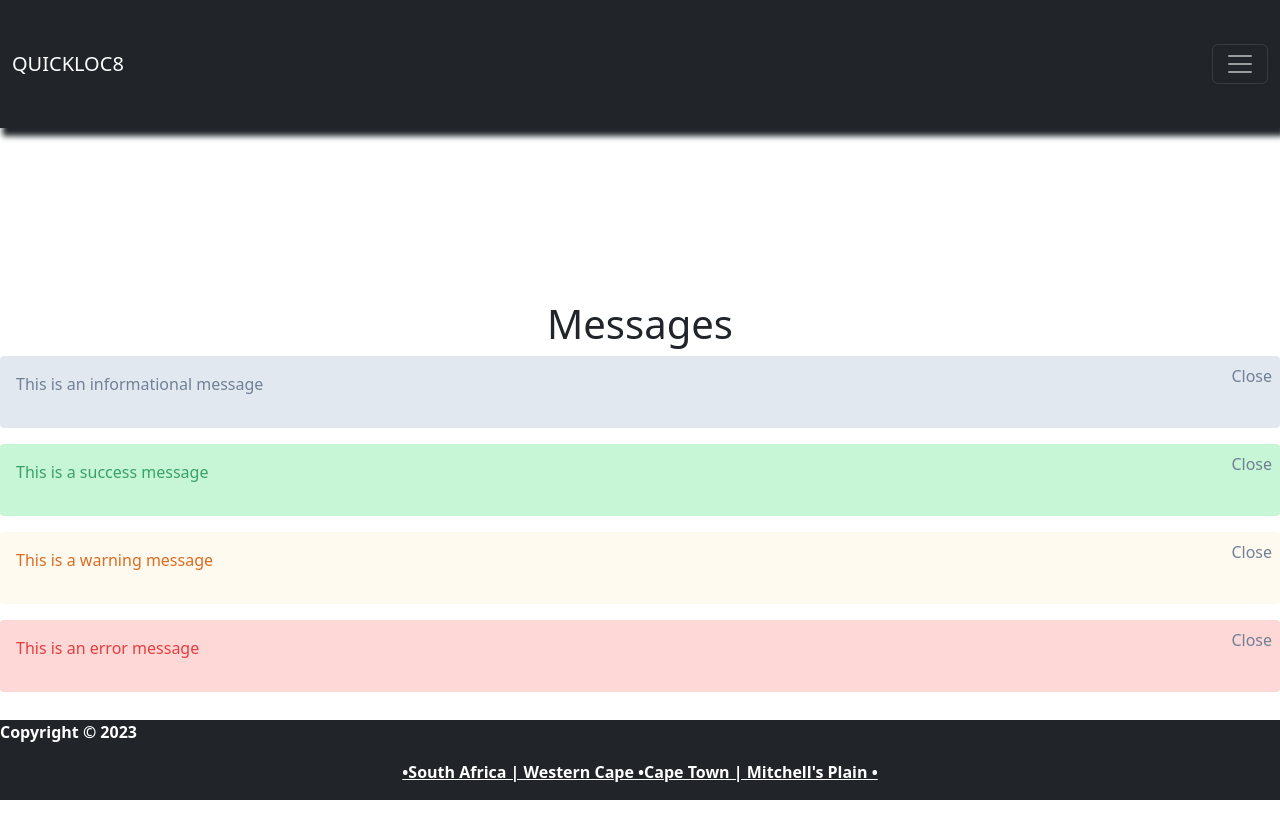
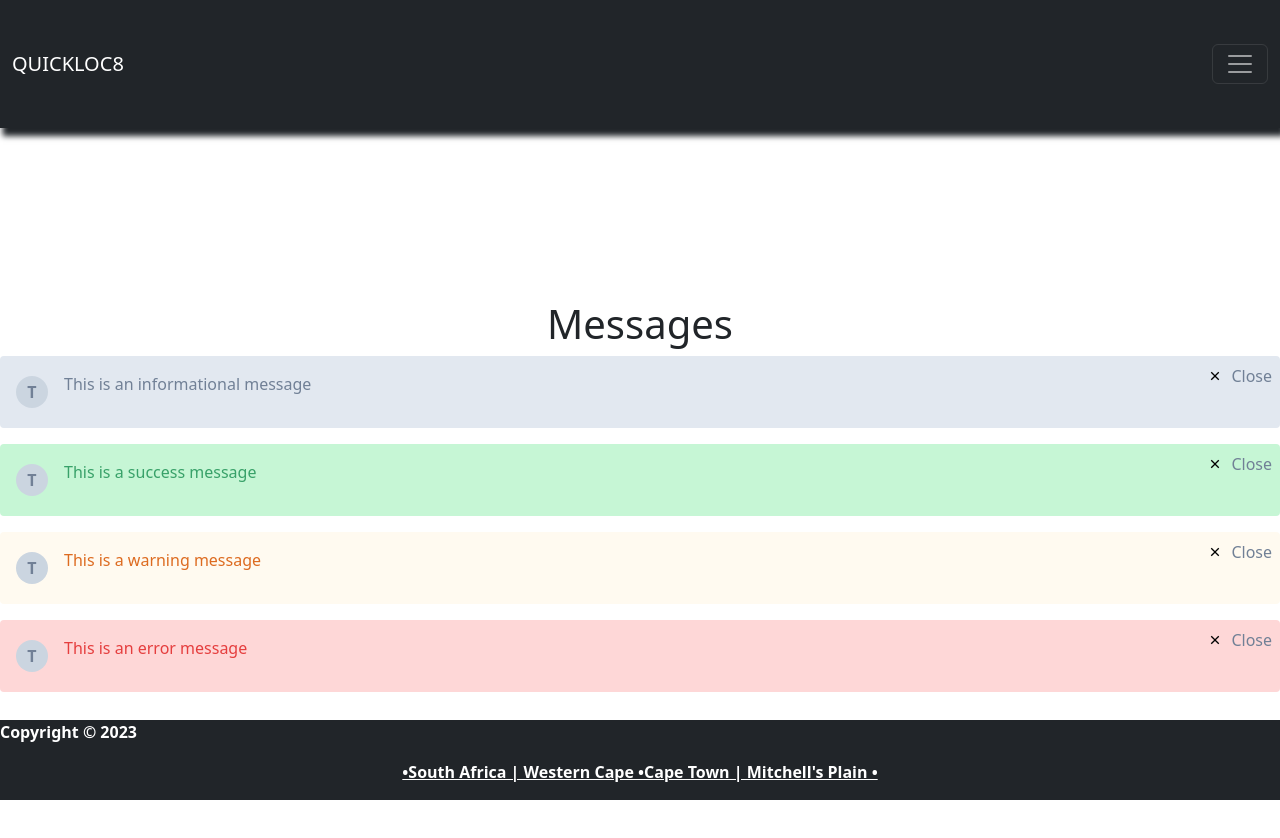
Before and after one commit to MatthewJesseThomas/QuickLoc8-Assesment, a Vue app: page /message in a window 1280 px wide. Shown: the top 838 px of the page. Built offline with nearby package versions, Linux system fonts and the light colour scheme.

Commit message:
HomeView - MessageComponent

```diff
--- a/src/components/MessageComponent.vue
+++ b/src/components/MessageComponent.vue
@@ -1,6 +1,13 @@
 <template>
     <div v-if="show" :class="['message', variant]">
-        <button class="close-btn" @click="dismiss">Close</button>
+        <div class="avatar">{{ getAvatarIcon() }}</div>
+        <button class="close-btn" @click="dismiss">
+            <svg class="close-icon" xmlns="http://www.w3.org/2000/svg" viewBox="0 0 24 24">
+                <path
+                    d="M12 10.586l4.95-4.95 1.414 1.414-4.95 4.95 4.95 4.95-1.414 1.414-4.95-4.95-4.95 4.95-1.414-1.414 4.95-4.95-4.95-4.95 1.414-1.414z" />
+            </svg>
+            Close
+        </button>
         <p>{{ message }}</p>
     </div>
 </template>
@@ -28,6 +35,11 @@ export default {
         dismiss() {
             this.show = false;
         },
+        getAvatarIcon() {
+            const firstLetter = this.message.charAt(0).toUpperCase();
+            const isLetter = /^[A-Z]$/i.test(firstLetter);
+            return isLetter ? firstLetter : '?';
+        },
     },
 };
 </script>
@@ -38,6 +50,22 @@ export default {
     border-radius: 4px;
     margin-bottom: 1rem;
     position: relative;
+    display: flex;
+    align-items: center;
+}
+
+.avatar {
+    width: 2rem;
+    height: 2rem;
+    border-radius: 50%;
+    background-color: #cbd5e0;
+    color: #718096;
+    display: flex;
+    align-items: center;
+    justify-content: center;
+    font-weight: bold;
+    font-size: 1rem;
+    margin-right: 1rem;
 }
 
 .info {
@@ -69,9 +97,27 @@ export default {
     right: 0.5rem;
     font-size: 1rem;
     color: #718096;
-    display: block;
-    /* Added display property */
     padding: 0;
-    /* Added padding property */
+    display: flex;
+    align-items: center;
+}
+
+.close-icon {
+    width: 1rem;
+    height: 1rem;
+    margin-right: 0.5rem;
+}
+
+@media only screen and (max-width: 768px) {
+    .message {
+        padding: 0.75rem;
+        margin-bottom: 0.75rem;
+    }
+
+    .close-btn {
+        top: 0.25rem;
+        right: 0.25rem;
+        font-size: 0.875rem;
+    }
 }
 </style>
--- a/src/views/HomeView.vue
+++ b/src/views/HomeView.vue
@@ -1,6 +1,7 @@
 <template>
   <div class="home">
     <SplashScreenComponent/>
+    <Map/>
   </div>
 </template>
 
```
